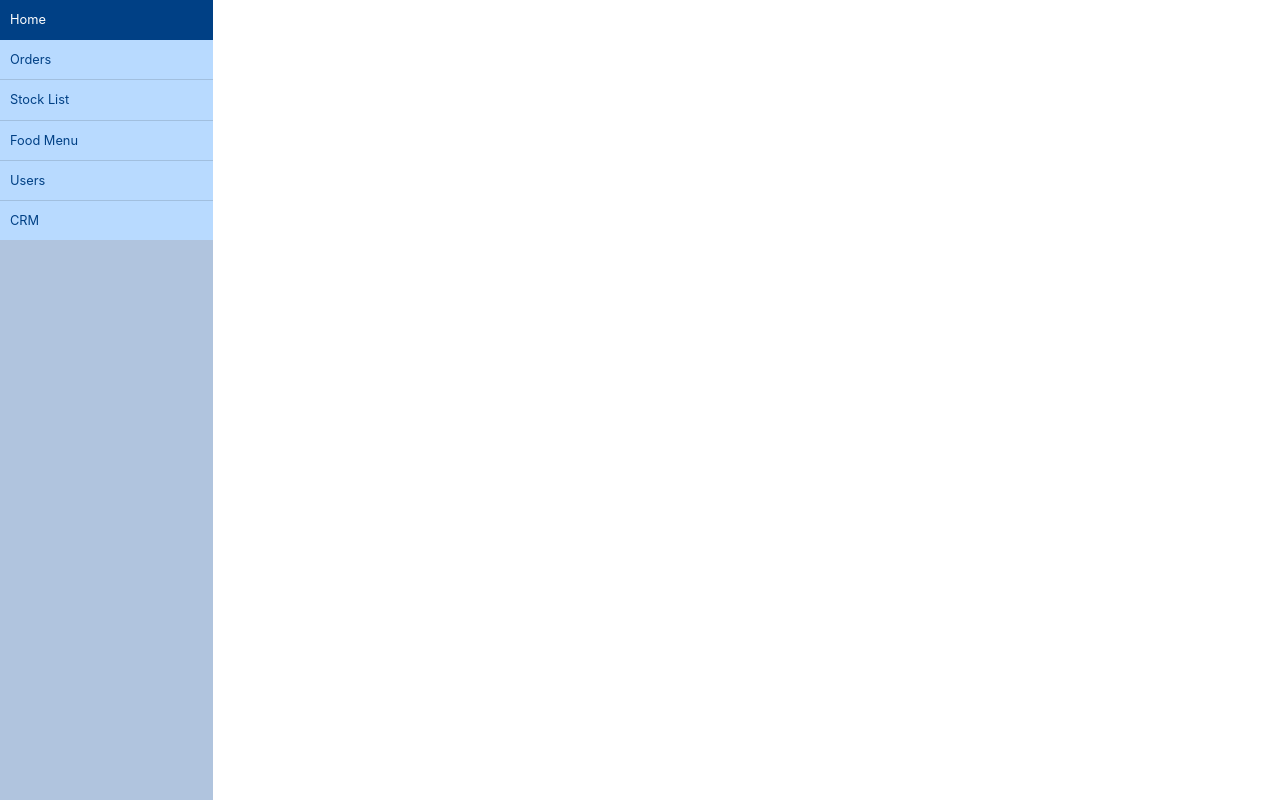
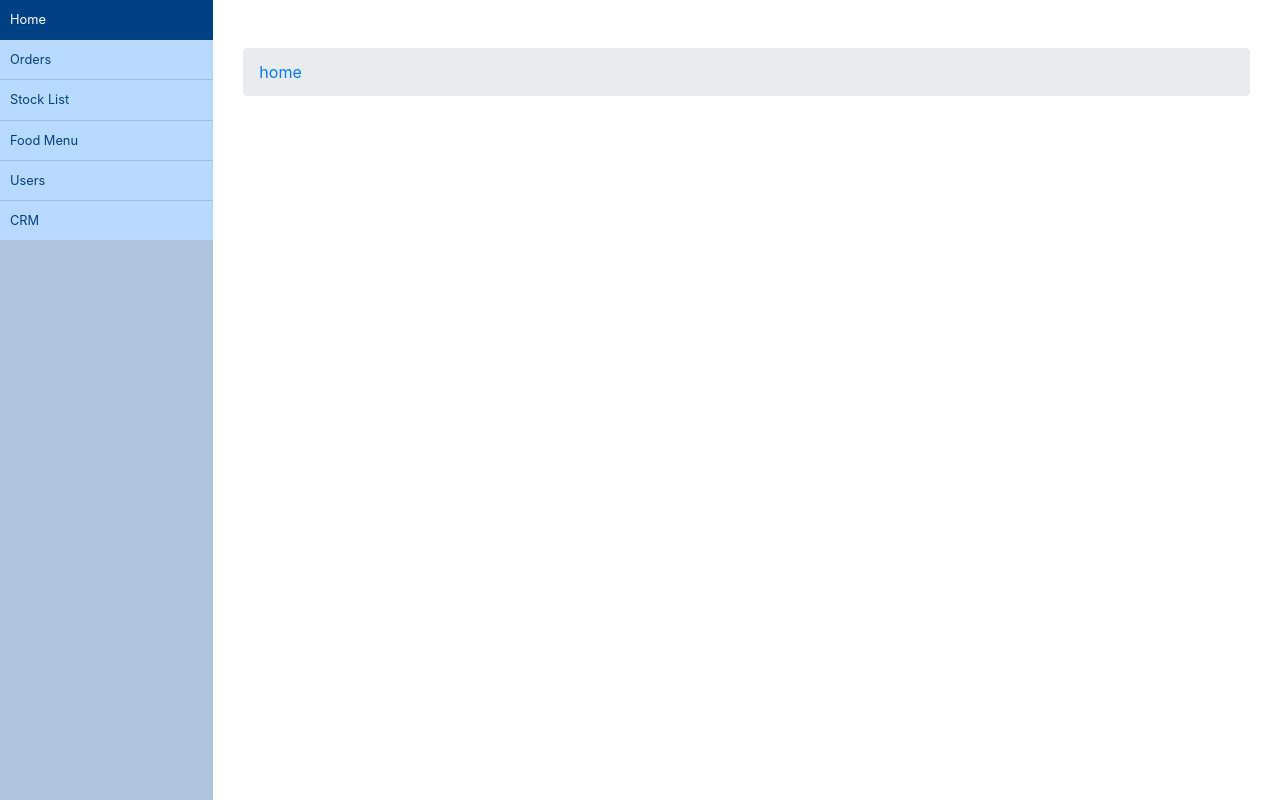
Before and after one commit to BigRiceEater/burgershop-dashboard, a React (Create React App) app: page / in a window 1280 px wide. Built offline with nearby package versions, Linux system fonts and the light colour scheme.

Commit message:
Add breadcrumb component

```diff
--- /dev/null
+++ b/src/components/breadcrumbs/breadcrumbs.jsx
@@ -0,0 +1,28 @@
+import React, { Component } from 'react';
+import PropTypes from 'prop-types';
+import { Breadcrumb } from 'reactstrap';
+
+import LinkCrumb from './link-crumb';
+import PlainCrumb from './plain-crumb';
+
+export default class BreadCrumbs extends Component {
+  render() {
+    const { crumbs } = this.props;
+    return (
+      <Breadcrumb className='mb-3'>
+        {crumbs.map(crumb =>
+          crumb.to ? <LinkCrumb crumb={crumb} /> : <PlainCrumb crumb={crumb} />
+        )}
+      </Breadcrumb>
+    );
+  }
+}
+
+BreadCrumbs.propTypes = {
+  crumbs: PropTypes.arrayOf(
+    PropTypes.shape({
+      to: PropTypes.string,
+      display: PropTypes.string
+    })
+  )
+};
--- /dev/null
+++ b/src/components/breadcrumbs/link-crumb.jsx
@@ -0,0 +1,21 @@
+import React from 'react';
+import { Link } from 'react-router-dom';
+import { BreadcrumbItem } from 'reactstrap';
+import PropTypes from 'prop-types';
+
+const LinkCrumb = ({ crumb: { to, display } }) => {
+  return (
+    <BreadcrumbItem>
+      <Link to={to}>{display}</Link>
+    </BreadcrumbItem>
+  );
+};
+
+LinkCrumb.propTypes = {
+  crumb: PropTypes.shape({
+    display: PropTypes.string,
+    to: PropTypes.string
+  })
+};
+
+export default LinkCrumb;
--- /dev/null
+++ b/src/components/breadcrumbs/plain-crumb.jsx
@@ -0,0 +1,13 @@
+import React from 'react';
+import { BreadcrumbItem } from 'reactstrap';
+import PropTypes from 'prop-types';
+
+const PlainCrumb = ({ crumb: display }) => (
+  <BreadcrumbItem>{display}</BreadcrumbItem>
+);
+
+PlainCrumb.propTypes = {
+  crumb: PropTypes.shape({ display: PropTypes.string })
+};
+
+export default PlainCrumb;
--- a/src/views/MainLayout.jsx
+++ b/src/views/MainLayout.jsx
@@ -4,6 +4,7 @@ import history from 'util/history';
 import { Container, Row, Col } from 'reactstrap';
 
 import Menu from 'components/menu/menu.jsx';
+import BreadCrumbs from 'components/breadcrumbs/breadcrumbs.jsx';
 
 class MainLayout extends Component {
   state = {};
@@ -15,7 +16,12 @@ class MainLayout extends Component {
             <Col sm='2' style={{ minHeight: '100vh', padding: '0px' }}>
               <Menu />
             </Col>
-            <Col sm='10'>{this.props.children}</Col>
+            <Col sm='10'>
+              <Container fluid className='my-5'>
+                <BreadCrumbs crumbs={[{ to: '/', display: 'home' }]} />
+                {this.props.children}
+              </Container>
+            </Col>
           </Row>
         </Router>
       </Container>
```
Also changed, not shown: src/components/menu/menu.jsx (+5 -5 lines), 1 other file (tests, documents, lock files or other folders).
